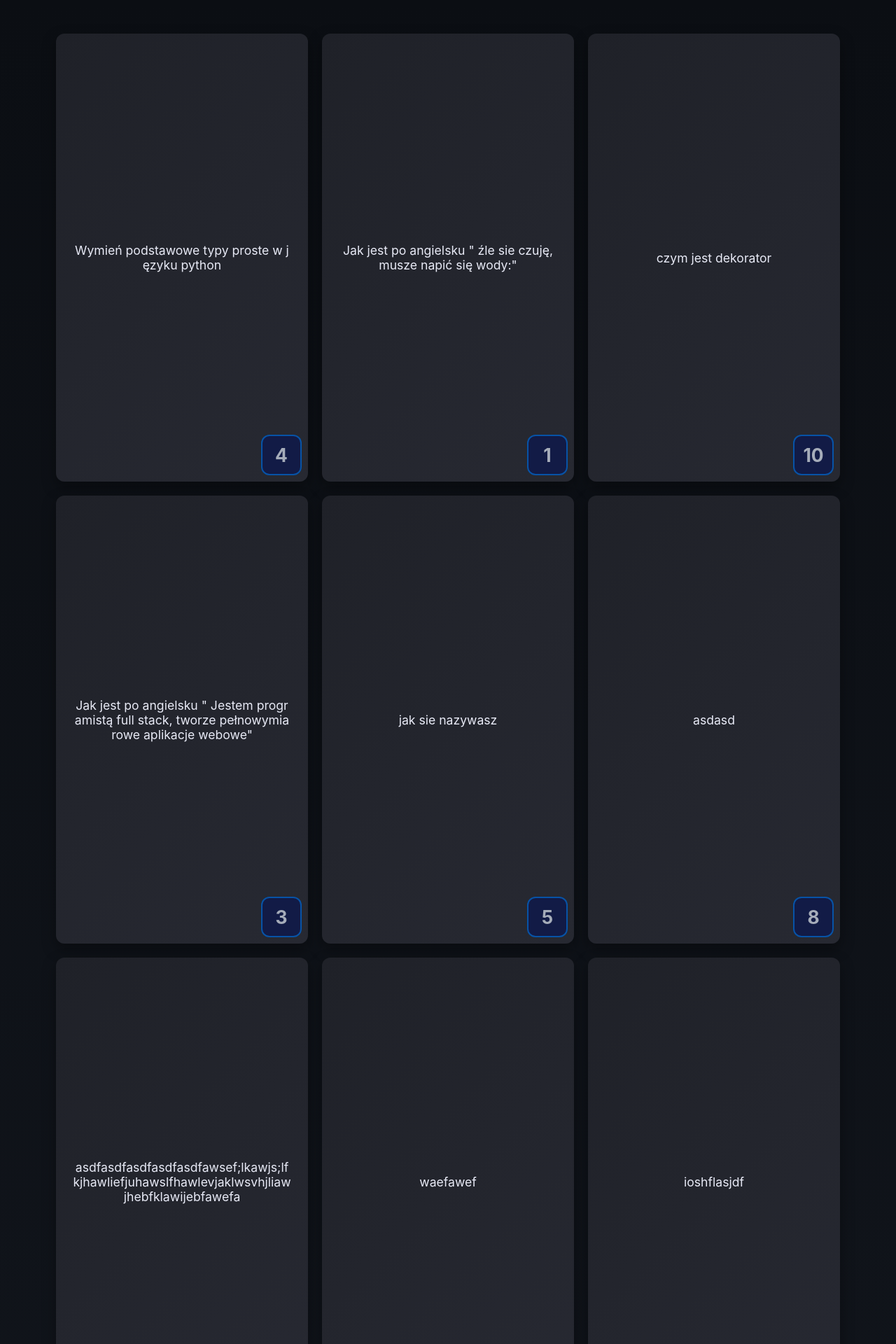
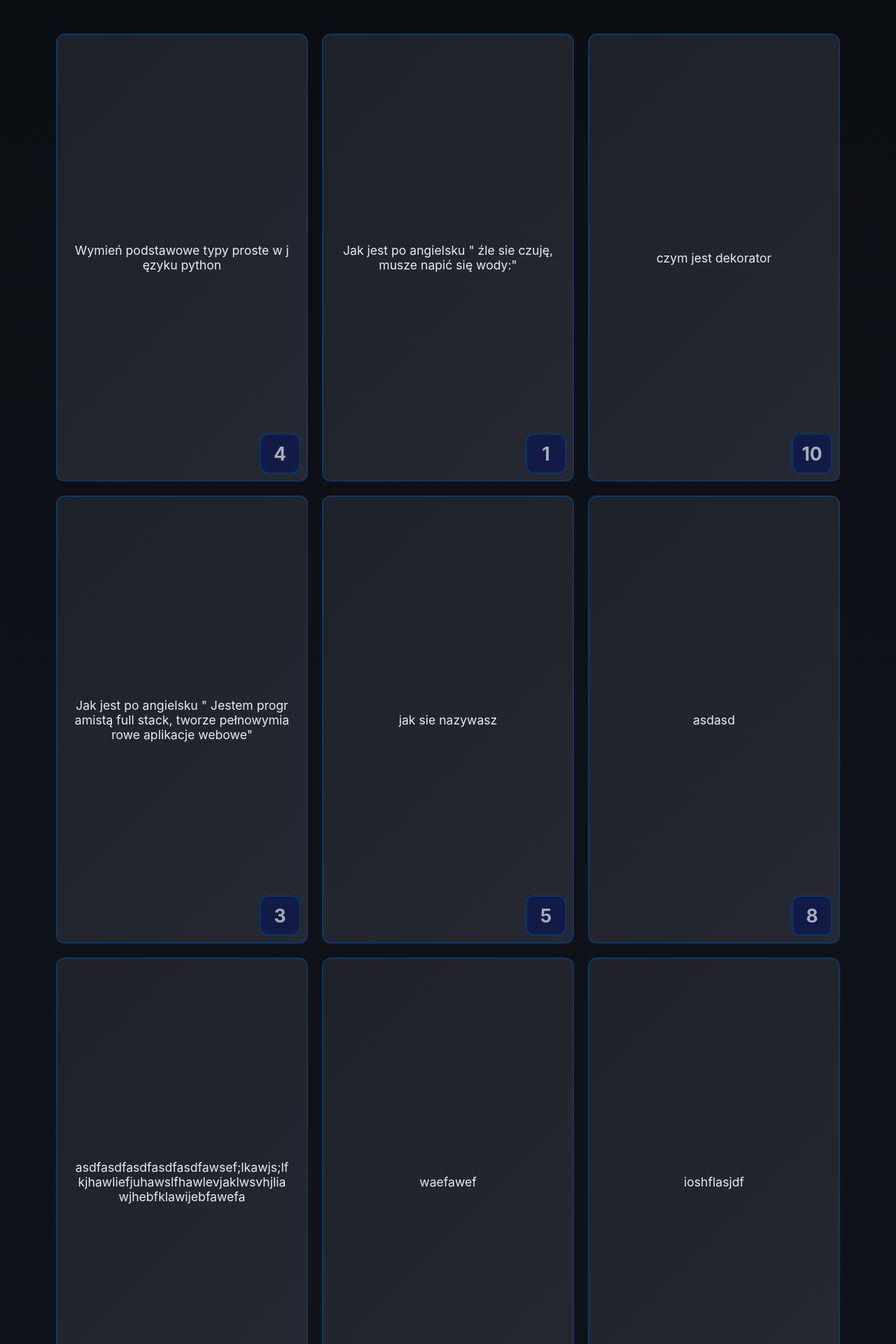
Before and after one commit to polomski1996/LEARNING_CARDS, a Django app: template learn_sessions/templates/learn_sessions/learn_session.html in a window 1280 px wide. Shown: the top 1920 px of the page at 70% size. Run offline with Django 5.2, Linux system fonts and the light colour scheme; the template is opened without the code that fills it: values that come from a table or form of the project are taken from there, others are empty; data comes from the database, SQL or seed files in the repository; both versions use the stored data as it was after the commit.

Commit message:
fixed issue with jumping vw while flipping cards containing long strings

```diff
--- a/learn_sessions/static/styles/session_style.css
+++ b/learn_sessions/static/styles/session_style.css
@@ -6,6 +6,7 @@
   --text: #e8eaf6;
   --muted: #a6adba;
   --accent: #4e5c75;
+  --border: rgba(0, 71, 138, 0.6);
   --shadow: 0 8px 20px rgba(0, 0, 0, 0.35);
   --radius: 12px;
   --gap: 20px;
@@ -63,6 +64,9 @@ body {
   flex-shrink: 0;
   scroll-snap-align: center;
   scroll-snap-stop: always;
+  border-radius: var(--radius);
+  /* transform-style: preserve-3d; */
+  contain: layout paint;
 }
 
 .card-inner {
@@ -77,6 +81,8 @@ body {
   transform-style: preserve-3d;
   transition: transform 0.45s ease;
   cursor: pointer;
+  border: 2px solid var(--border);
+  border-radius: var(--radius);
 }
 
 /* flip */
@@ -113,7 +119,7 @@ body {
   display: flex;
   align-items: center;
   justify-content: center;
-  border: 2px solid rgba(0, 120, 232, 0.6);
+  border: 2px solid var(--border);
 }
 
 .card-inner .card-front .mastered_lvl h2{
```
Also changed, not shown: learning_cards/db.sqlite3.
